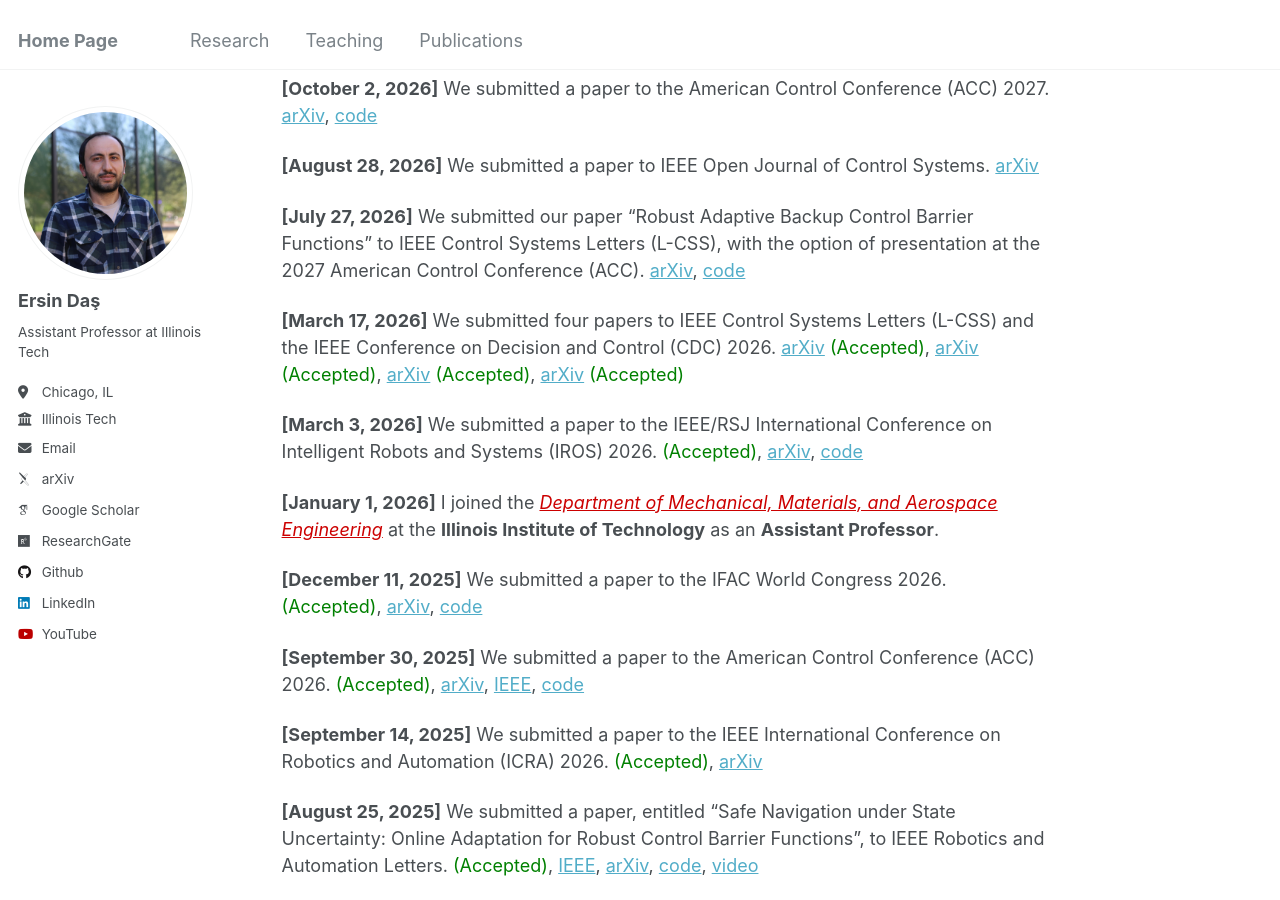
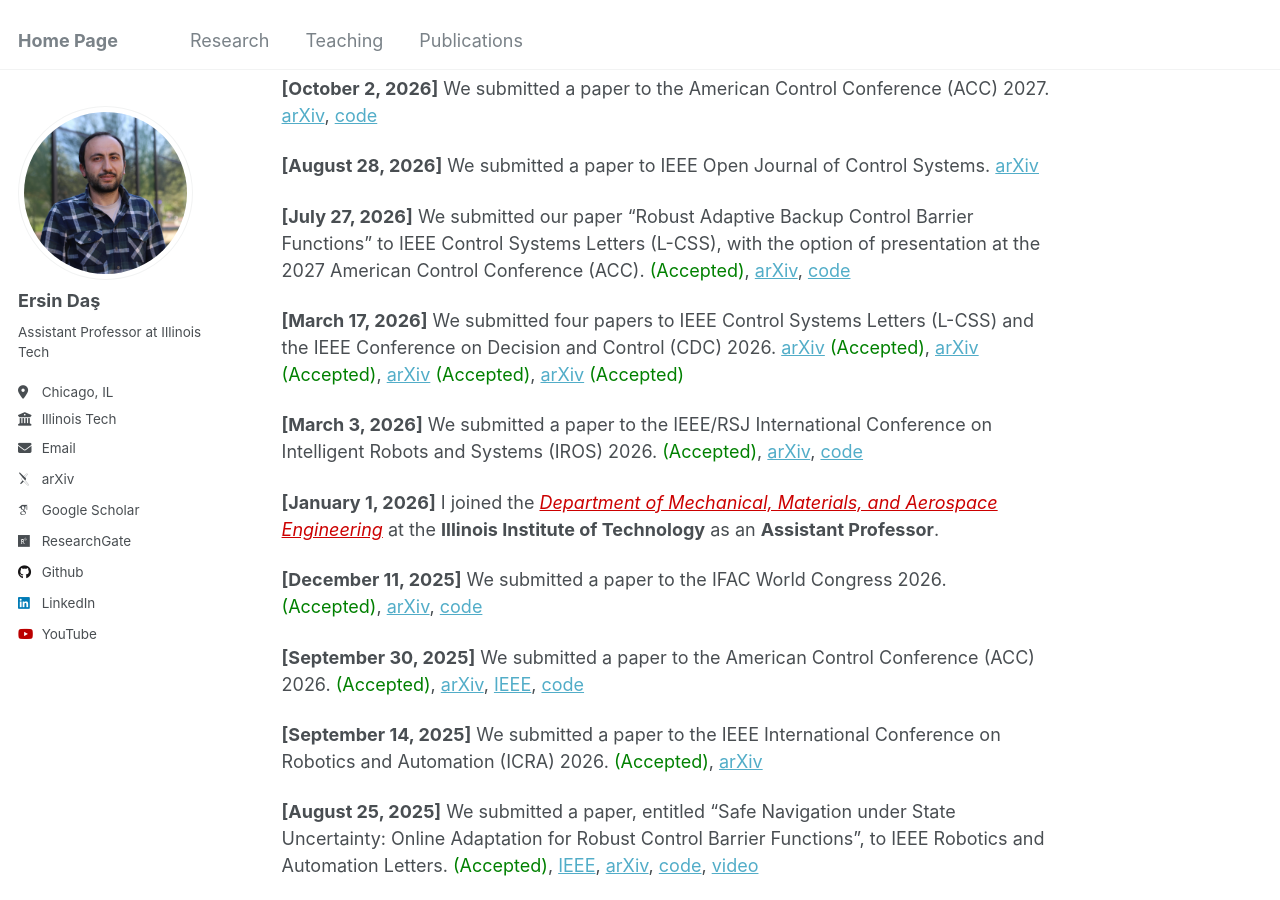
Before and after one commit to ersindas/ersindas.github.io, a Jekyll site: the page built from _pages/about.md, in a window 1280 px wide and 900 px high, scrolled down 615 px. Built offline with Jekyll 4.4.1, drawn with Linux system fonts in a browser that asks for light colours; some web fonts are replaced.

Commit message:
Update submission status for July 27, 2026 paper
Added acceptance status for the paper submitted to IEEE Control Systems Letters.

```diff
--- a/_pages/about.md
+++ b/_pages/about.md
@@ -24,7 +24,7 @@ News
 
 **[August 28, 2026]** We submitted a paper to IEEE Open Journal of Control Systems. [arXiv](https://arxiv.org/pdf/2503.15734)
 
-**[July 27, 2026]** We submitted our paper “Robust Adaptive Backup Control Barrier Functions” to IEEE Control Systems Letters (L-CSS), with the option of presentation at the 2027 American Control Conference (ACC). [arXiv](https://arxiv.org/pdf/2607.20842), [code](https://github.com/ersindas/abCBFs)
+**[July 27, 2026]** We submitted our paper “Robust Adaptive Backup Control Barrier Functions” to IEEE Control Systems Letters (L-CSS), with the option of presentation at the 2027 American Control Conference (ACC). <span style="color:green;">(Accepted)</span>, [arXiv](https://arxiv.org/pdf/2607.20842), [code](https://github.com/ersindas/abCBFs)
 
 **[March 17, 2026]** We submitted four papers to IEEE Control Systems Letters (L-CSS) and the IEEE Conference on Decision and Control (CDC) 2026. [arXiv](https://arxiv.org/pdf/2603.24566) <span style="color:green;">(Accepted)</span>, [arXiv](https://arxiv.org/pdf/2603.17097) <span style="color:green;">(Accepted)</span>, [arXiv](https://arxiv.org/pdf/2603.18450) <span style="color:green;">(Accepted)</span>,  [arXiv](https://arxiv.org/pdf/2604.08831) <span style="color:green;">(Accepted)</span>
 
```
